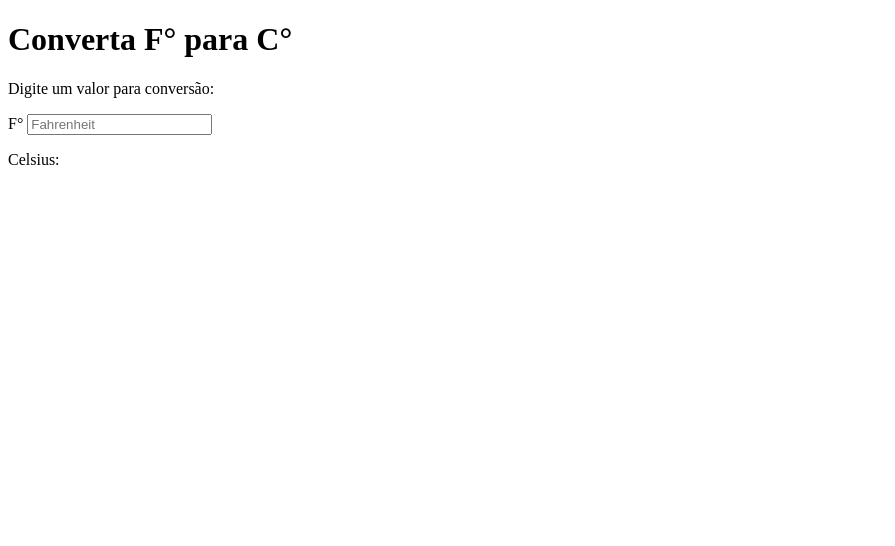
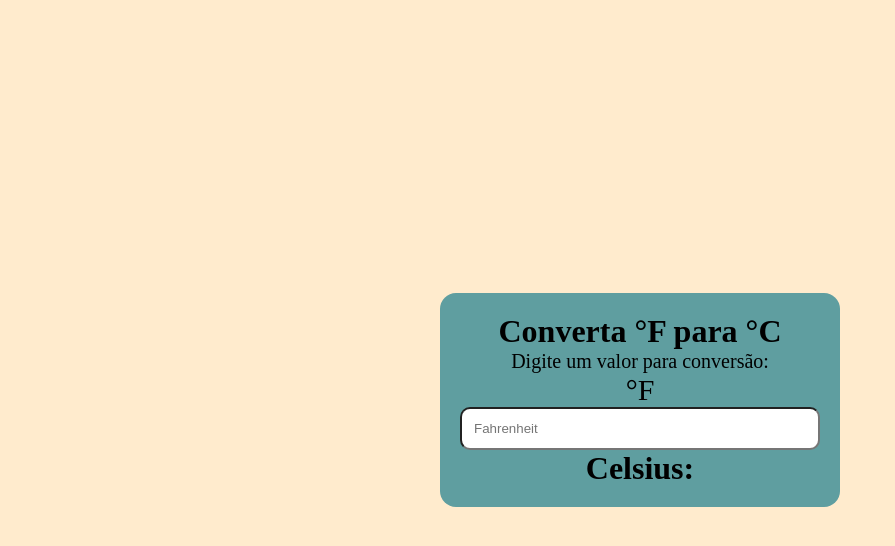
Before and after one commit to guistumpf/conversor, a plain HTML site: page index.html in a window 1280 px wide. Shown: the whole page, without its empty margins (0-895 px from the left). Drawn offline with Linux system fonts and the light colour scheme.

Commit message:
css adicionado

```diff
--- a/index.html
+++ b/index.html
@@ -4,26 +4,30 @@
         <title>
 Conversor
         </title>
+        <link rel="stylesheet" href="style.css">
         </head>
         <body>
-            <h1>Converta F° para C°</h1>
+             <div>
+            <h1>Converta °F para °C</h1>
             <p>Digite um valor para conversão:</p>
-        <label>F°</label>
+        <label>°F</label>
             <input type="number" placeholder="Fahrenheit" id="display" oninput="alterarvalor()" onchange="alterarvalor()">
 
-<p>Celsius: <span id="temperaturacelsius"></span></p>
+<p id="segundo">Celsius: <span id="temperaturacelsius"></span></p>
+</div>
 
 
 <script>
 function alterarvalor(){
 let Fahrenheit = parseFloat(document.getElementById("display").value);
 
-   if (isNaN(Fahrenheit)) {
+
+if (isNaN(Fahrenheit)) {
         document.getElementById("display").value = NaN;
     }
 
 let celsius = (Fahrenheit - 32) * 5/9;
-document.getElementById("temperaturacelsius").innerHTML = celsius.toFixed(1);
+document.getElementById("temperaturacelsius").innerHTML = celsius.toFixed(1) + "°C"
 }
 
 
--- /dev/null
+++ b/style.css
@@ -0,0 +1,46 @@
+*{
+    box-sizing: border-box;
+margin: 0;
+padding: 0;
+}
+
+body{
+   min-height: 100vh;
+    display: grid;
+    place-items: center;
+    padding: 20px;
+background-color: blanchedalmond;
+}
+
+div{
+    padding: 20px;
+    border-radius: 16px;
+     width: 100%;
+  max-width: 400px;
+  text-align: center;
+background-color: cadetblue;
+}
+
+input{
+    padding: 12px;
+    width: 100%;
+border-radius: 10px;
+}
+
+#segundo{
+    font-size: 2rem;
+    font-weight: bold;
+
+}
+
+#temperaturacelsius{
+    font-size: 1.5rem;
+}
+
+p{
+    font-size: 20px;
+}
+
+label{
+    font-size: 30px;
+}
```
